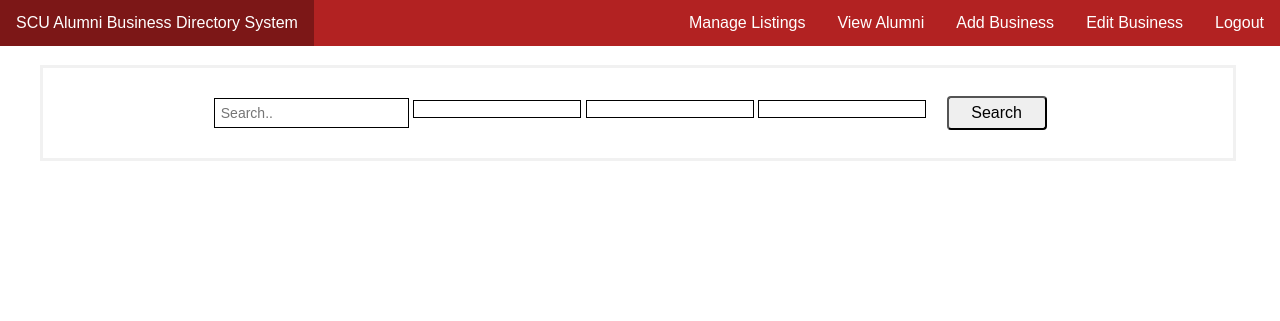
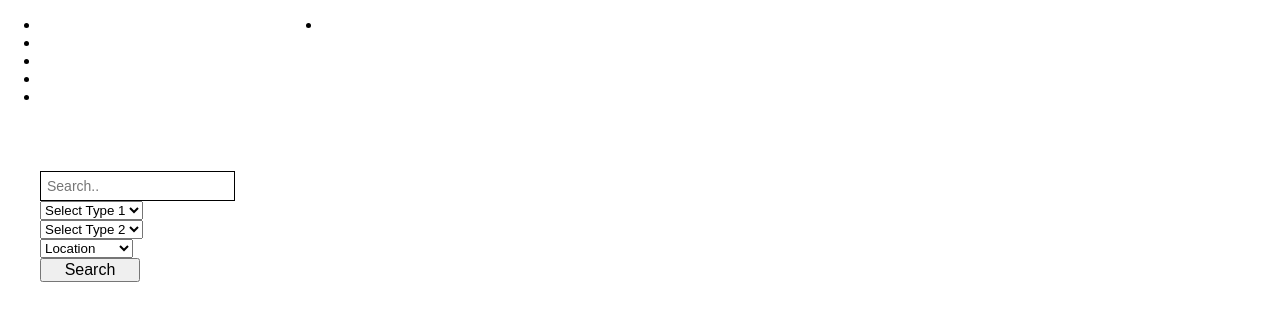
Before and after one commit to julishi/SCU-Alum-Business-Directory-, a PHP site: page /html/manage_listings.html in a window 1280 px wide. Shown: the top 321 px of the page. Run offline with PHP 8.4, Linux system fonts and the light colour scheme.

Commit message:
Update manage_listings.css

```diff
--- a/css/manage_listings.css
+++ b/css/manage_listings.css
@@ -4,38 +4,30 @@ body {
 	overflow: auto;
 }
 
-form {
-	width:93%;
-	border: 3px solid #F1F1F1;
-	text-align: center;
-	background-color: white;
-}
-
-ul {
-	list-style-type: none;
-	margin: 0;
-	padding: 0;
-	overflow: hidden;
-	background-color: #B22222;
-	position: fixed;
-	top: 0;
-	width: 100%;
-}
-
-li {
-	float:right;
-}
-
-li a {
+nav a, li a {
 	display: block;
 	color: white;
 	text-align: center;
-	padding: 14px 16px;
-	text-decoration: none;
 }
 
-li a:hover {
+li a:hover, nav a:hover {
 	background-color: #7C1717;
+	color: white;
+}
+
+nav {
+	border-radius: 4px;
+}
+
+#nav-new-tab, #nav-edit-tab, #nav-approved-tab {
+	display: block;
+	color: black;
+	text-align: center;
+}
+
+#nav-new-tab:hover, #nav-edit-tab:hover, #nav-approved-tab:hover {
+	background-color: #7C1717;
+	color: white;
 }
 
 input[type=text] {
@@ -46,29 +38,13 @@ input[type=text] {
 
 button {
 	width: 100px;
-	border-radius: 4px;
-	color: black;
-	text-align: center;
-	text-decoration: none;
-	display: inline-block;
 	font-size: 16px;
-	margin: 8px 16px;
-	padding: 6px ;
-	cursor: pointer;
 }
 
-.custom-select {
-	display: inline-block;
-	padding: 8px;
-	border: 1px solid;
-	cursor: pointer;
-	font-size: 16px
+button:hover {
+	background-color: #EDEDED;
 }
 
-.custom-select select {
-	display: none;
+.col {
+	margin: 8px 16px;
 }
-
-.container{
-	padding: 20px;
-}
```
